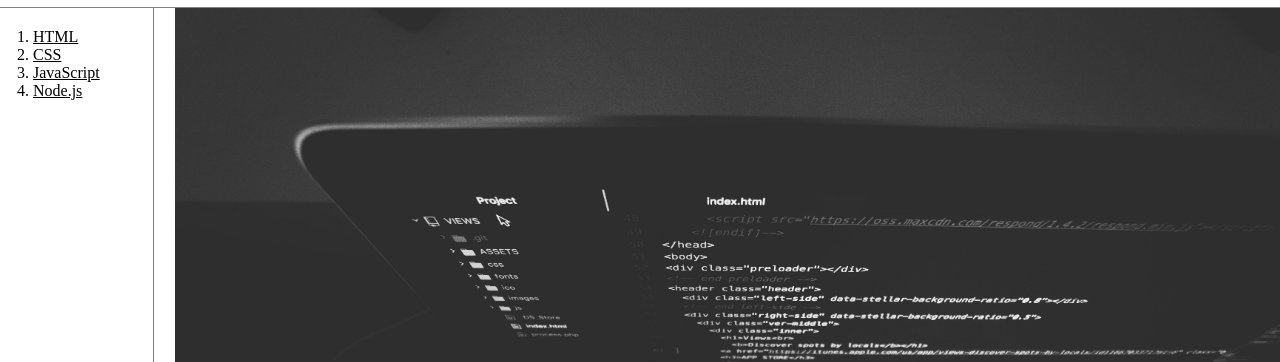
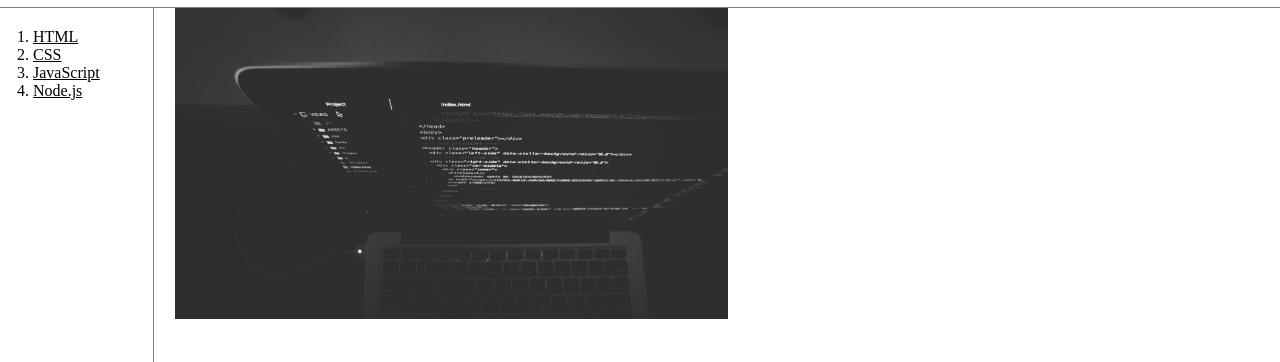
Before and after one commit to 5thking/beanpot, a plain HTML site: page html_is.html in a window 1280 px wide. Shown: the part 98-460 px from the top of the page. Drawn offline with Linux system fonts and the light colour scheme.

Commit message:
Update html_is.html
이미지 사이즈 변경

```diff
--- a/html_is.html
+++ b/html_is.html
@@ -15,7 +15,7 @@
   </ol>
    <div id="article">
 
-  <img src="coding.jpg" width="100%">
+  <img src="coding.jpg" width="50%">
   </p><p style="margin-top:45px;">
     <h2>HTML</h2>
   <p><a href="https://www.w3.org/TR/html5/" target="_blank" title="html5 speicification">Hypertext Markup Language (HTML)</a> <br>HTML이란 웹의 뼈대와 같다
```
